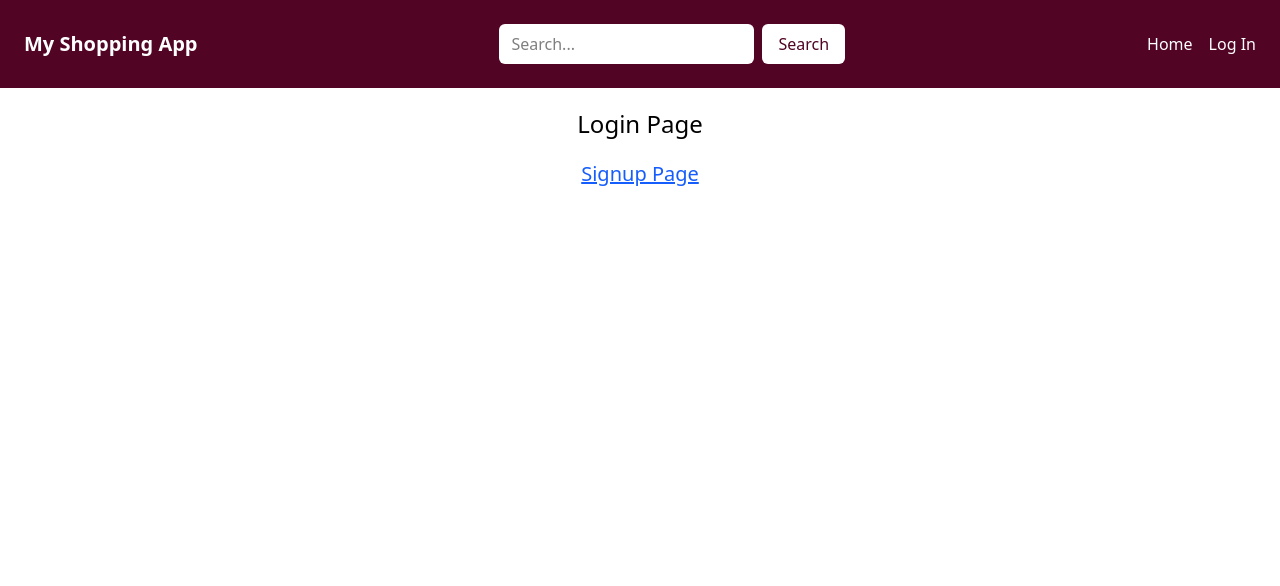
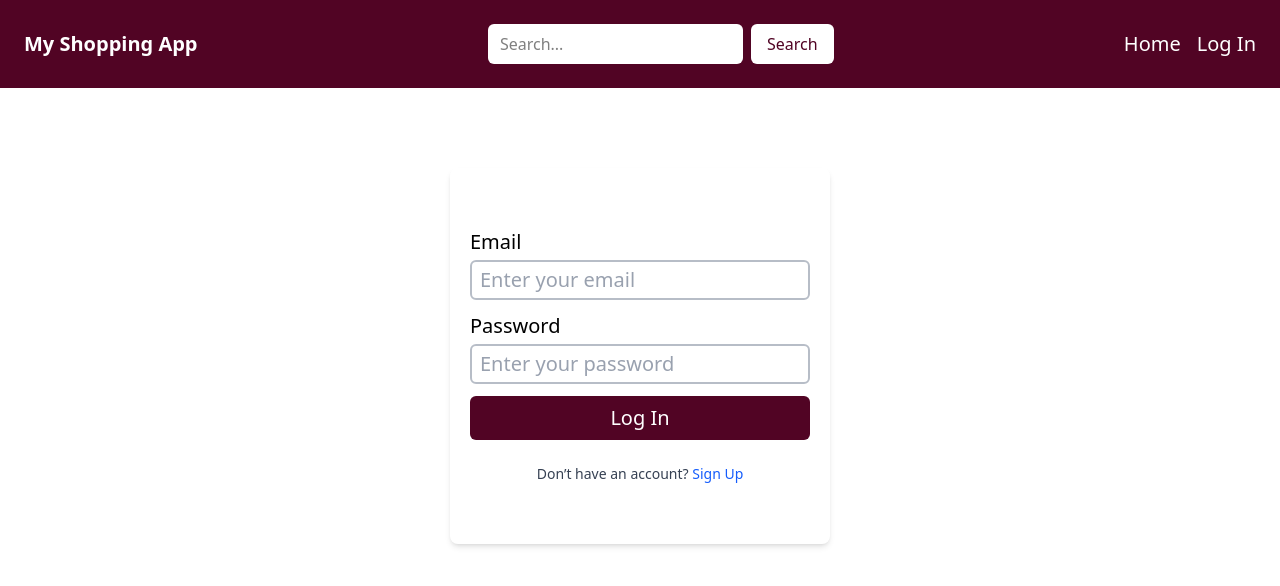
Before and after one commit to rijwanofficials/Frontend-v1-Shopping-App, a React (Vite) app: page /login in a window 1280 px wide. Shown: the top 586 px of the page. Built offline with nearby package versions, Linux system fonts and the light colour scheme.

Commit message:
Implement user authentication flow with login, signup, and error handling

```diff
--- a/src/App.jsx
+++ b/src/App.jsx
@@ -5,20 +5,32 @@ import ViewPage from "./pages/ViewPage";
 import PageNotFound from "./pages/PageNotFound";
 import SignupPage from "./pages/SignupPage";
 import LoginPage from "./pages/LoginPage";
+import { useState } from "react";
 
 const App = () => {
+  const [user, setUser] = useState({ isLoggedIn: false });
+  const isLoggedIn = user.isLoggedIn;
+  if (!isLoggedIn) {
+    return (
+      <BrowserRouter>
+        <Routes>
+          <Route path="/login" element={<LoginPage setUser={setUser} />} />
+          <Route path="/signup" element={<SignupPage />} />
+          <Route path="/*" element={<PageNotFound />} />
+        </Routes>
+      </BrowserRouter>
+    );
+  }
   return (
     <BrowserRouter>
       <Routes>
         <Route path="/" element={<HomePage />} />
         <Route path="/search" element={<SearchPage />} />
         <Route path="/view/:productId" element={<ViewPage />} />
-         <Route path="/login" element={<LoginPage/>} />
-          <Route path="/signup" element={<SignupPage />} />
         <Route path="/*" element={<PageNotFound />} />
       </Routes>
     </BrowserRouter>
-  )
-}
+  );
+};
 
 export default App;
--- a/src/components/Navbar.jsx
+++ b/src/components/Navbar.jsx
@@ -18,7 +18,9 @@ const Navbar = () => {
     }
     return (
         <div className="p-6 bg-pink-950 flex items-center justify-between gap-4 w-full text-white">
-            <div className="text-xl font-bold">My Shopping App</div>
+            <div className="text-xl font-bold">
+                <Link to='/'>My Shopping App</Link>
+            </div>
             <div className="flex items-center gap-2">
                 {/* controlled component */}
                 <input
@@ -33,11 +35,11 @@ const Navbar = () => {
                     Search
                 </button>
             </div>
-            <div className="flex gap-4">
+            <div className="flex gap-4 text-xl">
                 <Link to="/" className="hover:underline">
                     Home
                 </Link>
-                <Link to="/login" className="hover:underline">
+                <Link to="/login" className="hover:underline text-xl">
                     Log In
                 </Link>
             </div>
--- a/src/pages/LoginPage.jsx
+++ b/src/pages/LoginPage.jsx
@@ -1,16 +1,103 @@
 import { Link } from "react-router";
 import Navbar from "../components/Navbar";
+import { ShowErrorToast, ShowSuccessToast } from "../utils/ToastMessageHelper";
+import { useEffect, useState } from "react";
+import { useNavigate } from "react-router";
 
-const LoginPage = () => {
+const LoginPage = ({ setUser }) => {
+    const [isLoading, setIsLoading] = useState(false); // for button loading state
+    const [isLoggedIn, setIsLoggedIn] = useState(false); // track login status
+    const [email, setEmail] = useState(""); // store logged-in email
+    const navigate = useNavigate();
+
+    const handleSubmit = async (e) => {
+        e.preventDefault();
+        try {
+            setIsLoading(true);
+            const email = e.target.email.value;
+            const password = e.target.password.value;
+
+            const response = await fetch(`${import.meta.env.VITE_BACKEND_URL}/auth/Login`, {
+                method: "POST",
+                body: JSON.stringify({ email, password }),
+                headers: { "Content-Type": "application/json" },
+            });
+
+            if (response.status === 201) {
+                ShowSuccessToast("User Logged In Successfully");
+                setEmail(email);
+                setIsLoggedIn(true);
+                setUser({ isLoggedIn: true });
+            } else {
+                const result = await response.json();
+                ShowErrorToast(result.message);
+            }
+        } catch (err) {
+            console.error("Error in handleLogin:", err.message);
+            ShowErrorToast(`Unable to Login: ${err.message}`);
+        } finally {
+            setIsLoading(false);
+        }
+    };
+
+    useEffect(() => {
+        if (isLoggedIn) {
+            const timer = setTimeout(() => {
+                navigate("/");
+            }, 4000);
+
+            return () => clearTimeout(timer);
+        }
+    }, [isLoggedIn, navigate]);
+
     return (
-        <>
+        <div>
             <Navbar />
-            <div className="text-2xl m-5 flex flex-col justify-center items-center">
-                <div>Login Page</div>
-            </div>
-            <Link to="/signup" className="text-xl text-blue-600 underline flex justify-center items-center">Signup Page</Link>
-        </>
-    )
+            {!isLoggedIn ? (
+                <form onSubmit={handleSubmit}>
+                    <div className="text-xl flex flex-col gap-3 justify-center items-center w-fit h-fit mx-auto px-5 py-15 bg-white/10 shadow-md mt-20 rounded-lg">
+                        <div className="flex gap-1 flex-col">
+                            <label>Email</label>
+                            <input
+                                className="border-2 border-gray-400/70 focus:outline-none focus:border-pink-600 rounded-md px-2 py-1 w-85 placeholder-gray-400"
+                                type="email"
+                                name="email"
+                                placeholder="Enter your email"
+                                required
+                            />
+                        </div>
+                        <div className="flex gap-1 flex-col">
+                            <label>Password</label>
+                            <input
+                                className="border-2 border-gray-400/70 focus:outline-none focus:border-pink-600 rounded-md px-2 py-1 w-85 placeholder-gray-400"
+                                type="password"
+                                name="password"
+                                placeholder="Enter your password"
+                                required
+                            />
+                        </div>
+                        <button
+                            type="submit"
+                            className="text-white cursor-pointer w-full py-2 rounded-md bg-pink-950 hover:bg-pink-700 transition"
+                        >
+                            {isLoading ? "Logging..." : "Log In"}
+                        </button>
+                        <p className="text-sm text-gray-700 mt-3 text-center">
+                            Don’t have an account?{" "}
+                            <Link to="/signup" className="text-blue-600 hover:underline">
+                                Sign Up
+                            </Link>
+                        </p>
+                    </div>
+                </form>
+            ) : (
+                <div className="flex flex-col justify-center items-center gap-5 mt-20 bg-white/10 shadow-md rounded-xl w-fit h-fit mx-auto py-10 px-10">
+                    <h1 className="text-xl font-medium">Welcome Back!</h1>
+                    <p className="text-xl font-bold text-pink-900">{email}</p>
+                </div>
+            )}
+        </div>
+    );
 };
 
 export default LoginPage;
--- a/src/pages/PageNotFound.jsx
+++ b/src/pages/PageNotFound.jsx
@@ -1,14 +1,25 @@
 import { Link } from "react-router";
 import Navbar from "../components/Navbar"
 
-const PageNotFound = () => {
+const PageNotFound = (user) => {
+    const { isLoggedIn } = user
     return (
         <>
             <Navbar />
-            <div className="m-5 flex flex-col justify-center items-center">
-                <h1 className="text-2xl">Oops... Page not found</h1>
-                <Link to="/" className="m-2 text-xl text-blue-600 underline" >Go to HomePage</Link>
-            </div>
+            {isLoggedIn ? (
+                <div className="m-5 flex flex-col justify-center items-center">
+                    <h1 className="text-2xl">Oops... Page not found</h1>
+                    <Link to="/" className="m-2 text-xl text-blue-600 underline" >Go to HomePage</Link>
+                </div>
+            ) :
+                (
+                    <div className="m-5 flex flex-col justify-center items-center">
+                        <h1 className="text-2xl">Oops... Page not found</h1>
+                        <Link to="/login" className="m-2 text-xl text-blue-600 underline" >Go to LogIn Page</Link>
+                    </div>
+                )
+            }
+
         </>
     )
 }
--- a/src/pages/SignupPage.jsx
+++ b/src/pages/SignupPage.jsx
@@ -1,6 +1,7 @@
 import { useState } from "react";
 import Navbar from "../components/Navbar";
 import { ShowErrorToast, ShowSuccessToast } from "../utils/ToastMessageHelper";
+import { Link } from "react-router";
 
 export default function Signup() {
     const [sendingOtp, setSedingOtp] = useState(false);
@@ -8,12 +9,11 @@ export default function Signup() {
     const [password, setPassword] = useState("");
     const [otp, setOtp] = useState("");
     const [isOtpSent, setIsOtpSent] = useState(false);
-
+    const [islogin, setIsLogin] = useState(false);
     const handleSentOtp = async (e) => {
         e.preventDefault();
         try {
             setSedingOtp(true);
-            // ${import.meta.env.VITE_BACKEND_URL}
             const response = await fetch(`${import.meta.env.VITE_BACKEND_URL}/otps`, {
                 method: "POST",
                 body: JSON.stringify({ email }),
@@ -47,6 +47,7 @@ export default function Signup() {
             if (response.status == 201) {
                 setIsOtpSent(true);
                 ShowSuccessToast("User Signup Successfully");
+                setIsLogin(true);
             }
             else {
                 const result = await response.json();
@@ -61,8 +62,9 @@ export default function Signup() {
     return (
         <div>
             <Navbar />
+            {!islogin ? (
                 <div className="flex justify-center items-center py-10">
-                <div className="bg-white/10 backdrop-blur-lg shadow-lg rounded-2xl p-8 w-full max-w-md">
+                    <div className="bg-white/10 shadow-md rounded-md w-fit h-fit mx-auto px-5 py-15">
                         <h2 className="text-3xl font-bold text-center mb-6">Create Account</h2>
                         <form
                             onSubmit={isOtpSent ? handleSignup : handleSentOtp}
@@ -70,10 +72,11 @@ export default function Signup() {
                         >
                             {!isOtpSent ? (
                                 <>
-                                <div className="flex flex-col">
-                                    <label className="mb-1 text-sm">Email</label>
+                                    <div className=" text-xl flex flex-col">
+                                        <label className="mb-1">Email</label>
                                         <input
-                                        className="p-2 rounded-md bg-blue-300 text-black focus:outline-none focus:ring-2 focus:ring-pink-600"
+                                            className=" border-2 border-gray-400/70 focus:outline-none focus:border-pink-600 rounded-md px-2 py-1 w-85
+                        placeholder-gray-400"
                                             type="email"
                                             placeholder="Enter your email"
                                             value={email}
@@ -84,10 +87,16 @@ export default function Signup() {
                                     <button
                                         type="submit"
                                         disabled={sendingOtp}
-                                    className={`text-white w-full p-2  rounded-md transition cursor-pointer ${sendingOtp ? "bg-gray-500 cursor-not-allowed" : "bg-pink-950 hover:bg-pink-700"}`}
+                                        className={`text-white px-2 py-2 w-85  rounded-md transition cursor-pointer ${sendingOtp ? "bg-gray-500 cursor-not-allowed" : "bg-pink-950 hover:bg-pink-700"}`}
                                     >
                                         {sendingOtp ? "Sending..." : "Send OTP"}
                                     </button>
+                                    <p className="text-sm text-gray-700 mt-3 text-center">
+                                        Already have an account?{" "}
+                                        <Link to="/login" className="text-blue-600 hover:underline">
+                                            Login
+                                        </Link>
+                                    </p>
                                 </>
                             ) : (
                                 <>
@@ -124,6 +133,13 @@ export default function Signup() {
                         </form>
                     </div>
                 </div>
+            ) : (
+                <div className=" flex flex-col justify-center items-center gap-5 mt-20 bg-white/10 shadow-md rounded-xl w-fit h-fit mx-auto py-10 px-10">
+                    <h1 className="text-xl font-medium ">Welcome to My Shopping App: </h1>
+                    <p className="text-xl font-bold text-pink-900">{email}</p>
+                </div>
+            )
+            }
         </div>
     );
 }
--- a/src/utils/ToastMessageHelper.js
+++ b/src/utils/ToastMessageHelper.js
@@ -1,10 +1,10 @@
-import { Bounce, ToastContainer, toast } from 'react-toastify';
+import { Bounce, toast } from 'react-toastify';
 
 
 const ShowErrorToast = (txt) => {
     toast.error(txt, {
         position: "top-right",
-        autoClose: 5000,
+        autoClose: 2000,
         hideProgressBar: false,
         closeOnClick: false,
         pauseOnHover: true,
@@ -18,7 +18,7 @@ const ShowErrorToast = (txt) => {
 const ShowSuccessToast = (txt) => {
     toast.success(txt, {
         position: "top-right",
-        autoClose: 5000,
+        autoClose: 2000,
         hideProgressBar: false,
         closeOnClick: false,
         pauseOnHover: true,
```
Lines whose indentation alone changed are shown as unchanged.
